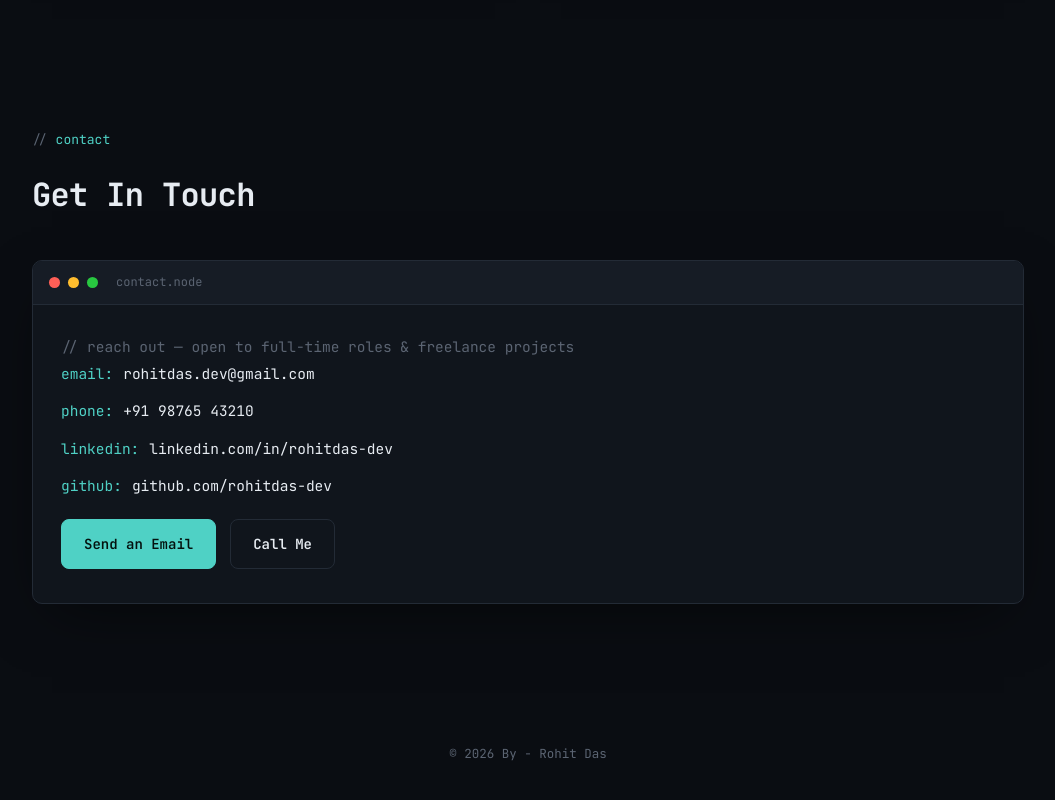
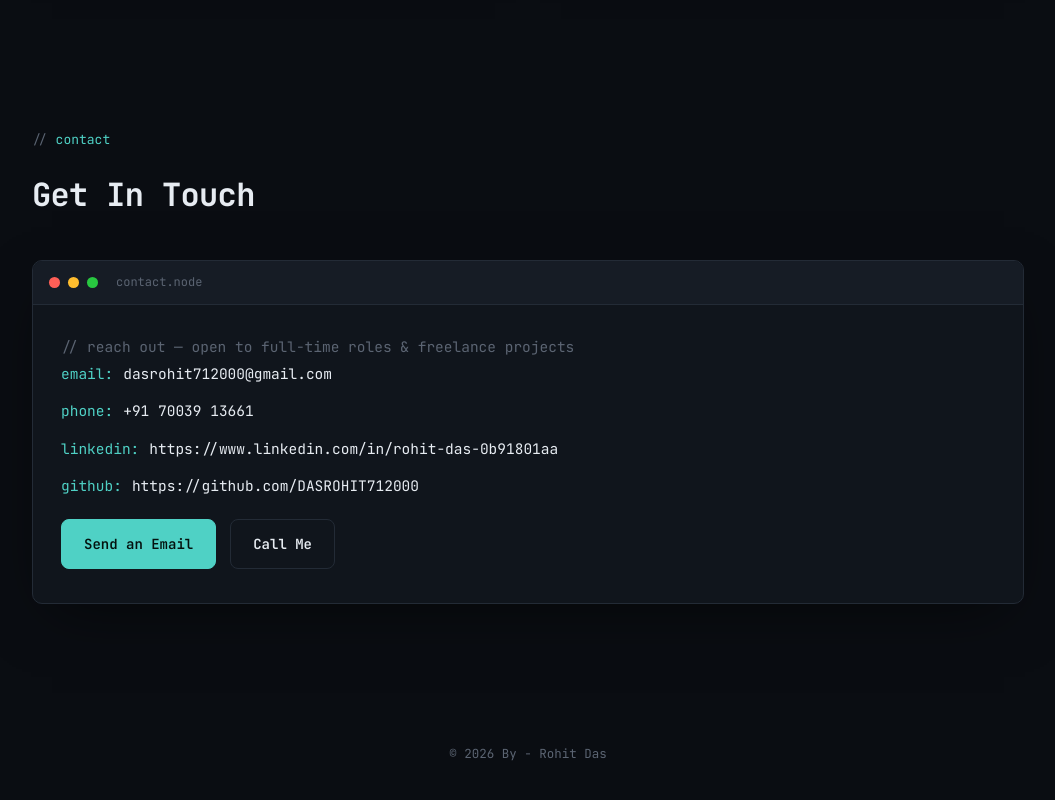
Before and after one commit to rohitdasweaversweb/portfolio, a Next.js app: page / in a window 1280 px wide. Shown: the part 3798-4598 px from the top of the page, without its empty margins (112-1167 px from the left). Built offline with nearby package versions, Linux system fonts and the light colour scheme.

Commit message:
social details changes

```diff
--- a/data/profile.ts
+++ b/data/profile.ts
@@ -13,10 +13,10 @@ export const profile: Profile = {
   ],
   social: {
     // TODO: replace with your real contact details
-    email: "rohitdas.dev@gmail.com",
-    phone: "+91 98765 43210",
-    linkedin: "linkedin.com/in/rohitdas-dev",
-    github: "github.com/rohitdas-dev",
+    email: "dasrohit712000@gmail.com",
+    phone: "+91 70039 13661",
+    linkedin: "https://www.linkedin.com/in/rohit-das-0b91801aa",
+    github: "https://github.com/DASROHIT712000",
   },
   resumeUrl: "/resume.pdf",
 };
```
